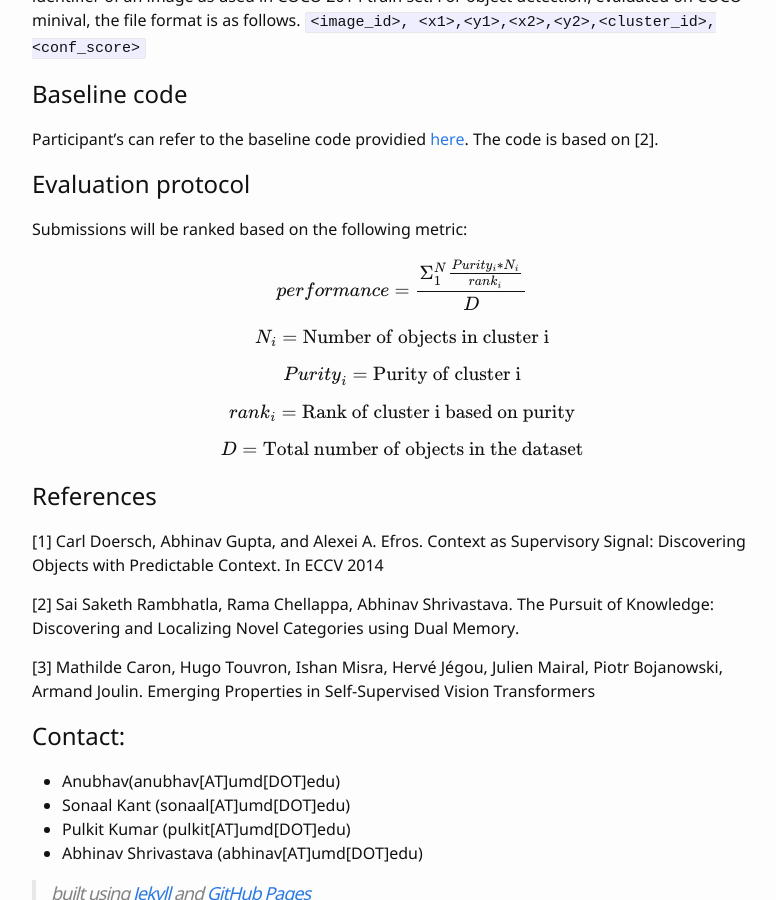
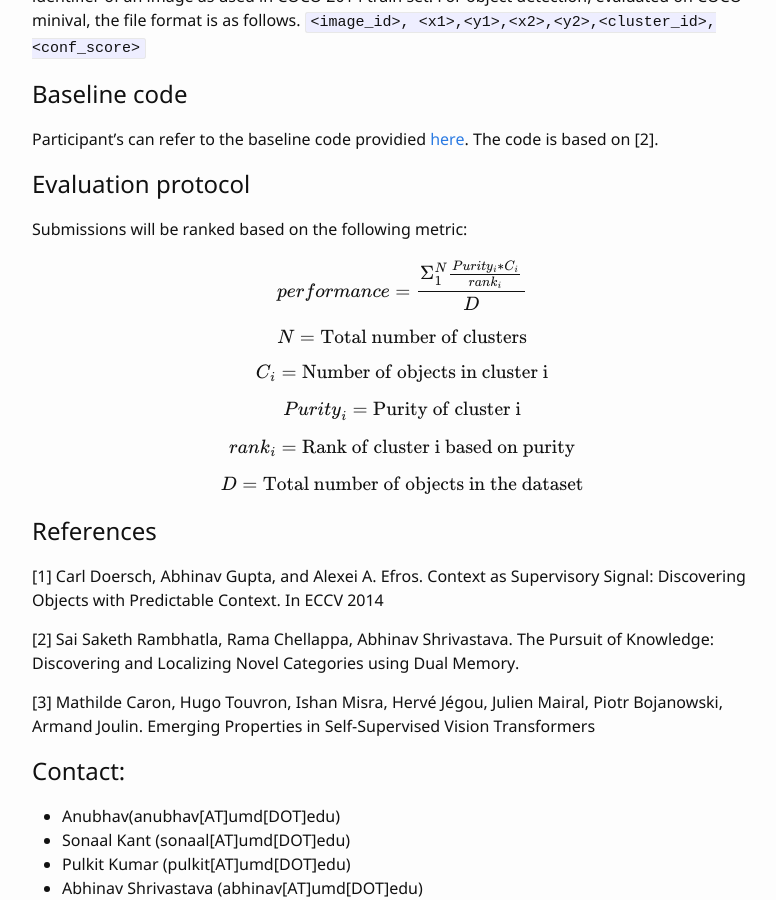
Before and after one commit to obj-disc/obj-disc.github.io, a Jekyll site: the page built from index.md, in a window 1280 px wide and 900 px high, scrolled down 2140 px. Shown: the whole window, without its empty margins (238-1014 px from the left). Built offline with Jekyll 4.4.1, drawn with Linux system fonts in a browser that asks for light colours; formulas are drawn with MathJax 3.

Commit message:
correcting equation

```diff
--- a/index.md
+++ b/index.md
@@ -88,12 +88,13 @@ Submissions will be ranked based on the following metric:
 
 \begin{equation}
 \begin{aligned}
-  {performance} = \frac{\Sigma_{1}^{N}\frac{Purity_{i}*N_{i}}{rank_{i}}}{D}
+  {performance} = \frac{\Sigma_{1}^{N}\frac{Purity_{i}*C_{i}}{rank_{i}}}{D}
 \end{aligned}
 \end{equation}
 
 {% raw %}
-  $${N}_{i} = \text{Number of objects in cluster i}$$
+  $${N} = \text{Total number of clusters}$$
+  $${C}_{i} = \text{Number of objects in cluster i}$$
   $${Purity}_{i} = \text{Purity of cluster i}$$
   $${rank}_{i} = \text{Rank of cluster i based on purity}$$
   $${D} = \text{Total number of objects in the dataset}$$
```
